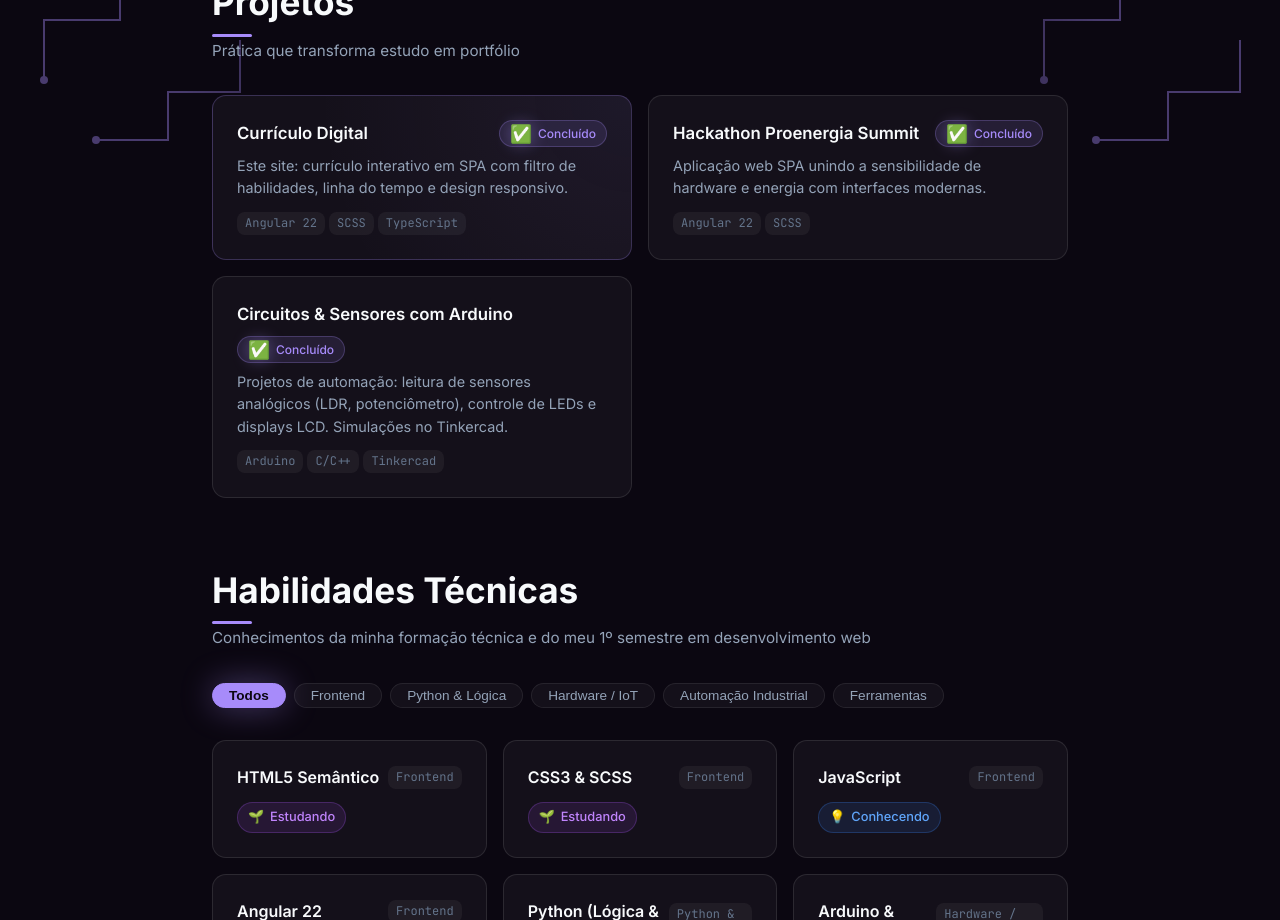
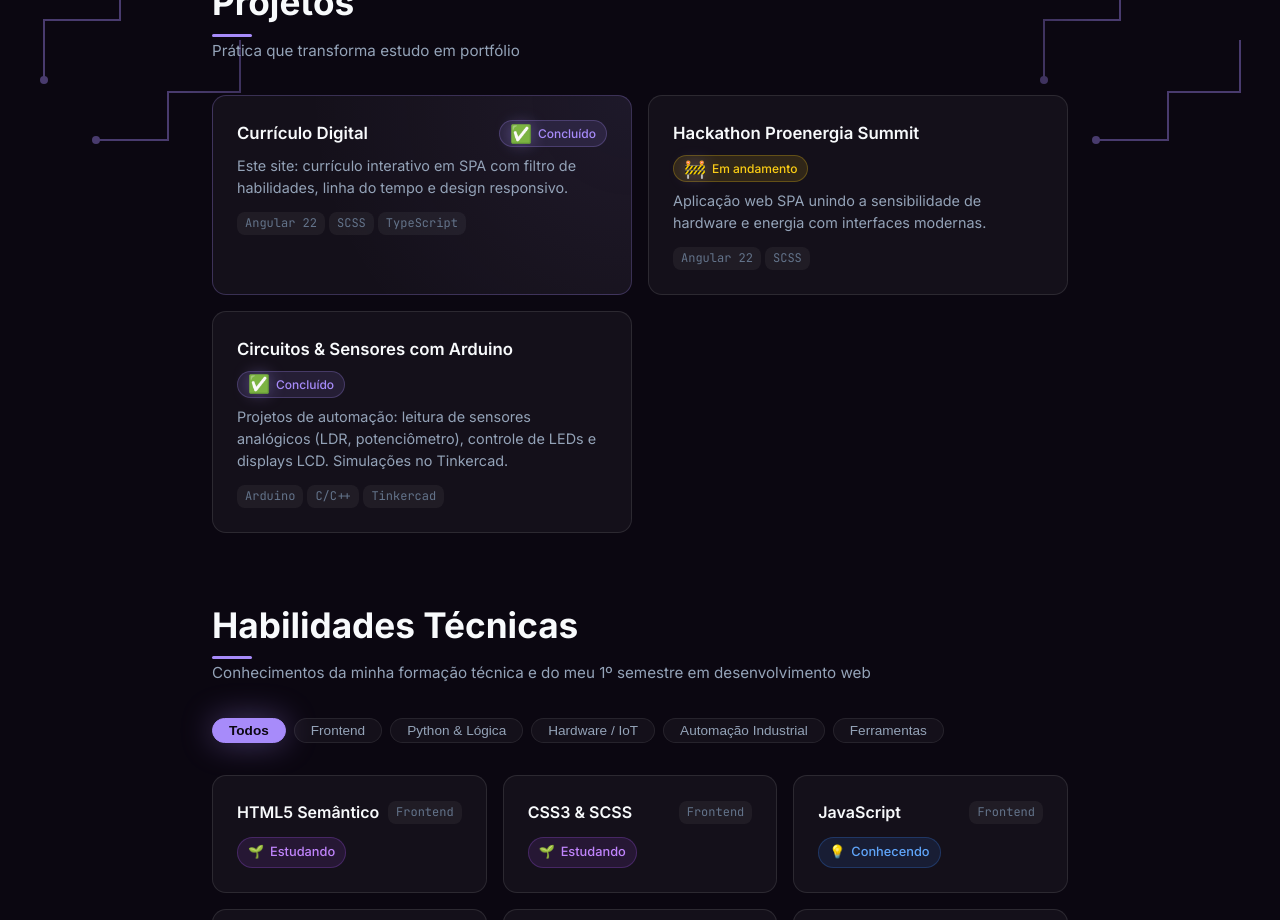
Before and after one commit to claralimadev/curriculo-ana, an Angular app: page / in a window 1280 px wide. Shown: the part 1240-2160 px from the top of the page. Built offline with nearby package versions, Linux system fonts and the light colour scheme.

Commit message:
revert: Hackathon Proenergia Summit volta para Em andamento

```diff
--- a/src/app/components/projetos/projetos.ts
+++ b/src/app/components/projetos/projetos.ts
@@ -29,7 +29,7 @@ export class ProjetosComponent {
       nome: 'Hackathon Proenergia Summit',
       descricao: 'Aplicação web SPA unindo a sensibilidade de hardware e energia com interfaces modernas.',
       tecnologias: ['Angular 22', 'SCSS'],
-      status: 'Concluído'
+      status: 'Em andamento'
     },
     {
       nome: 'Circuitos & Sensores com Arduino',
```
